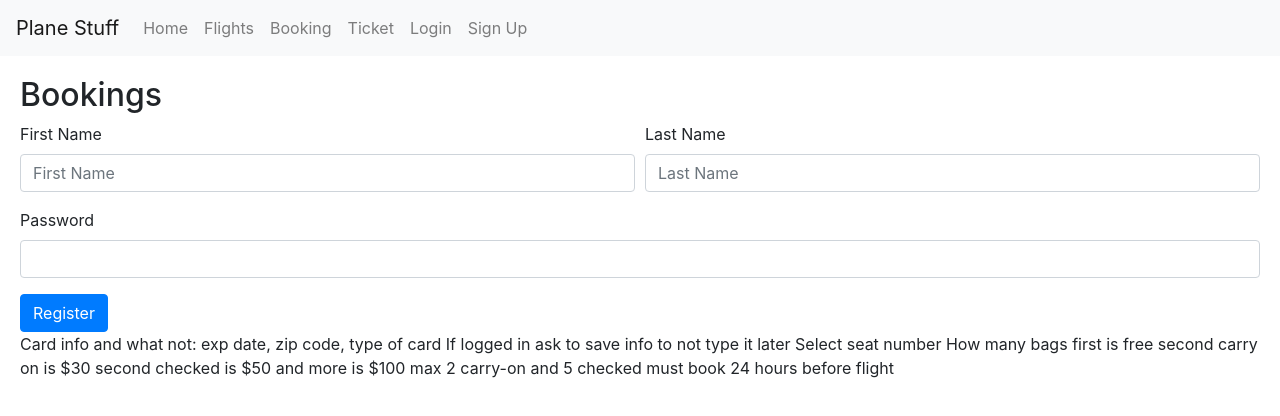
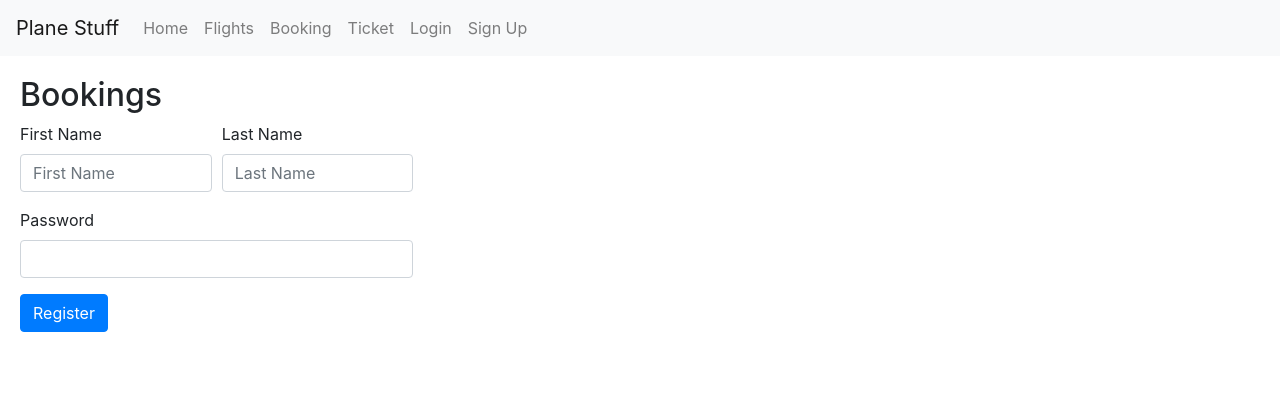
Before and after one commit to JosephMugo/bdpa2020ui, a React (Create React App) app: page /booking in a window 1280 px wide. Shown: the top 416 px of the page. Built offline with nearby package versions, Linux system fonts and the light colour scheme.

Commit message:
Improve visual style by reducing container width

```diff
--- a/src/containers/Booking.jsx
+++ b/src/containers/Booking.jsx
@@ -27,6 +27,8 @@ const Bookings = (flights) => {
     } else {
         return (
             <div>
+                <div className="row">
+                    <div className='col-sm-4'>
                         <h2>Bookings</h2>
                         <Form noValidate validated={isValid} onSubmit={handleSubmit}>
                             <Form.Row>
@@ -40,14 +42,16 @@ const Bookings = (flights) => {
                             </Form.Group>
                             <Button type="submit" >Register</Button>
                         </Form>
-                Card info and what not: exp date, zip code, type of card
-                If logged in ask to save info to not type it later
-                Select seat number
-                How many bags
-                first is free second carry on is $30 second checked is $50 and more is $100
-                max 2 carry-on and 5 checked
-                must book 24 hours before flight
                     </div>
+                </div>
+            </div>
+            // Card info and what not: exp date, zip code, type of card
+            // If logged in ask to save info to not type it later
+            // Select seat number
+            // How many bags
+            // first is free second carry on is $30 second checked is $50 and more is $100
+            // max 2 carry-on and 5 checked
+            // must book 24 hours before flight
         )
     }
 }
--- a/src/containers/Login.jsx
+++ b/src/containers/Login.jsx
@@ -22,6 +22,8 @@ const SignIn = () => {
 
     return (
         <>
+            <div className="row">
+                <div className='col-sm-4'>
                     <h2>Login</h2>
                     <Form noValidate validated={isValid} onSubmit={handleSubmit}>
                         <Form.Row>
@@ -35,6 +37,8 @@ const SignIn = () => {
                         </Form.Group>
                         <Button type="submit" >Register</Button>
                     </Form>
+                </div>
+            </div>
         </>
     )
 }
--- a/src/containers/SignUp.jsx
+++ b/src/containers/SignUp.jsx
@@ -11,6 +11,8 @@ const securityQuestions = [
 const SignUp = () => {
     return (
         <>
+            <div className="row">
+                <div className='col-sm-4'>
                     <h2>Register New Account</h2>
                     <Formik
                         initialValues={{
@@ -155,6 +157,8 @@ const SignUp = () => {
                             </Form>
                         )}
                     </Formik>
+                </div>
+            </div>
         </>
     )
 }
```
Lines whose indentation alone changed are shown as unchanged.
